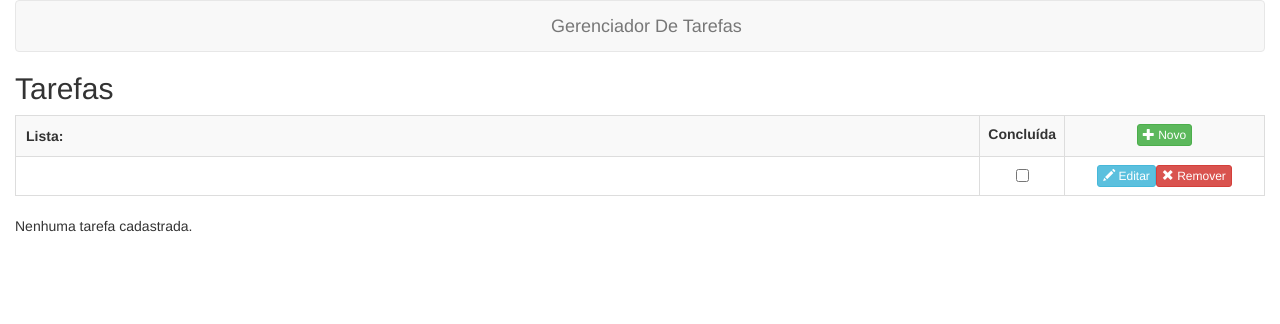
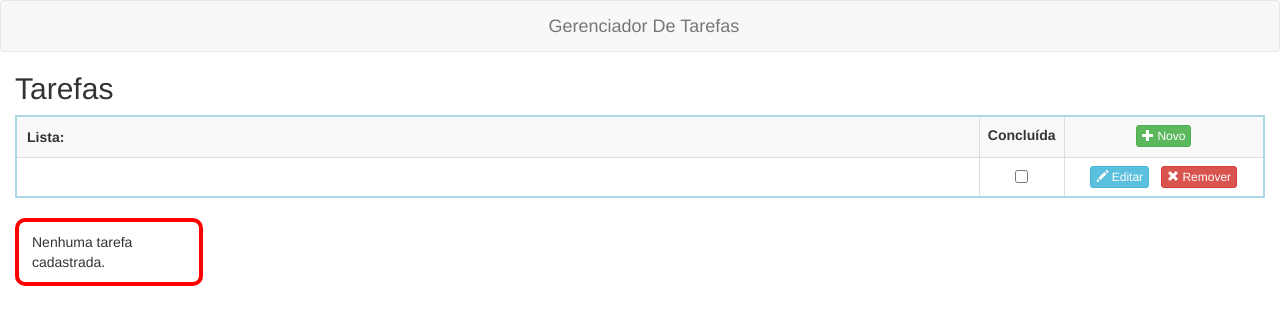
Before and after one commit to Pedrodev3/Angular-TaskManager, an Angular app: page /tasks/read in a window 1280 px wide. Shown: the top 324 px of the page. Built offline with nearby package versions, Linux system fonts and the light colour scheme.

Commit message:
:lipstick: Implementando estilização para componente ReadTasks

```diff
--- a/src/app/app.component.css
+++ b/src/app/app.component.css
@@ -0,0 +1,4 @@
+.width {
+  width: 100vw;
+  margin-left: -15px;
+}
--- a/src/app/tasks/read/read-tasks.component.css
+++ b/src/app/tasks/read/read-tasks.component.css
@@ -0,0 +1,16 @@
+/*Utilizado para borda da tabela*/
+.border{
+  border: .2rem solid lightblue;
+}
+
+/*Utilizado para incluir um espaço entre os botões "editar" e "excluir", respectivamente*/
+.padding{
+  margin-right: 1.2rem;
+}
+
+.noneTask{
+  border: .4rem solid red;
+  border-radius: 1rem;
+  width: 15%;
+  padding: 1rem 1.3rem;
+}
```
